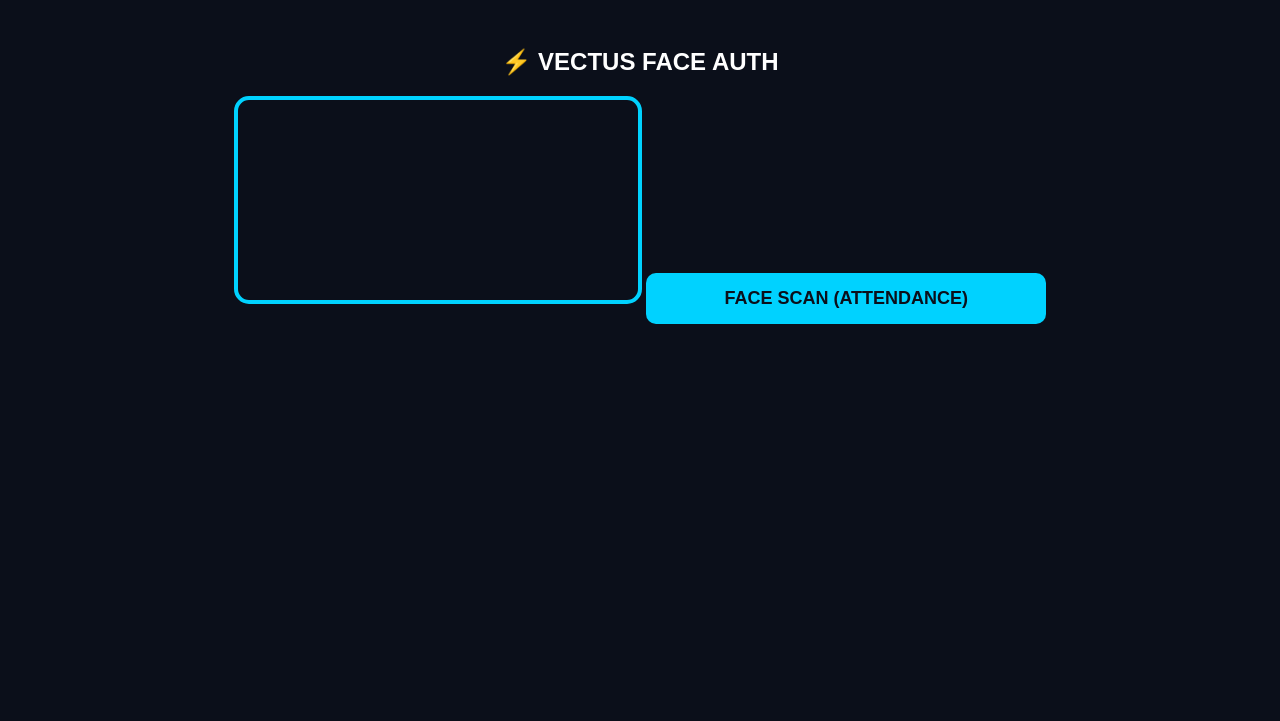
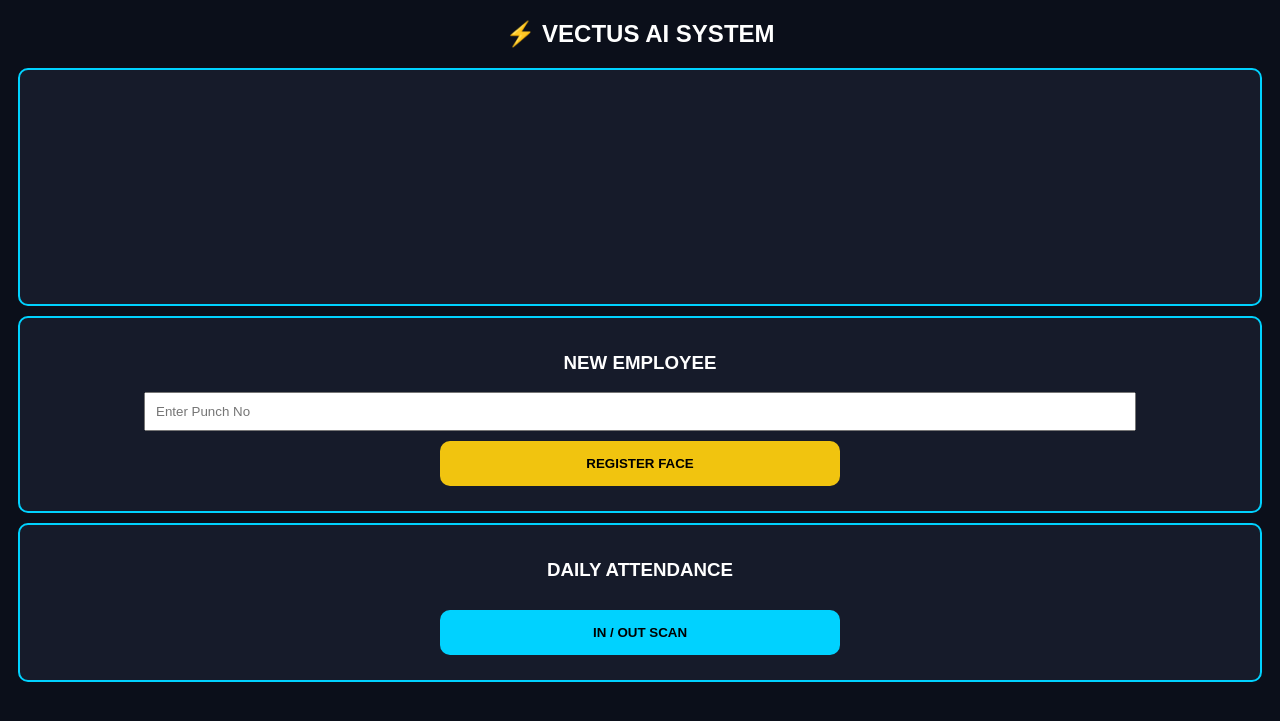
Before and after one commit to oms91799-gif/FACE-ATTENDENCE-SYSTEM-ONLINE-, a Flask app: page / in a window 1280 px wide. Shown: the top 721 px of the page. Run offline with Flask 3, Linux system fonts and the light colour scheme.

Commit message:
Update index.html

```diff
--- a/templates/index.html
+++ b/templates/index.html
@@ -1,55 +1,69 @@
 <!DOCTYPE html>
-<html lang="en">
+<html>
 <head>
     <meta name="viewport" content="width=device-width, initial-scale=1.0">
-    <title>VECTUS AI AUTH</title>
+    <title>Vectus AI Attendance</title>
     <style>
-        body { font-family: sans-serif; background: #0b0f1a; color: white; text-align: center; padding: 20px; }
-        #video { width: 100%; max-width: 400px; border: 4px solid #00d2ff; border-radius: 15px; }
-        button { background: #00d2ff; color: #0b0f1a; padding: 15px 30px; border: none; border-radius: 10px; font-weight: bold; font-size: 18px; margin-top: 20px; width: 100%; max-width: 400px; cursor: pointer; }
-        #res { margin-top: 20px; padding: 15px; border-radius: 10px; font-weight: bold; display: none; }
+        body { font-family: sans-serif; background: #0b0f1a; color: white; text-align: center; }
+        .box { border: 2px solid #00d2ff; border-radius: 10px; margin: 10px; padding: 15px; background: #161b2a; }
+        video { width: 100%; max-width: 400px; border-radius: 10px; }
+        button { width: 100%; max-width: 400px; padding: 15px; margin: 10px 0; border: none; border-radius: 10px; font-weight: bold; cursor: pointer; }
+        .btn-reg { background: #f1c40f; }
+        .btn-att { background: #00d2ff; }
     </style>
 </head>
 <body onload="startCam()">
-    <h2>⚡ VECTUS FACE AUTH</h2>
-    <video id="video" autoplay playsinline></video>
-    <canvas id="canvas" style="display:none;"></canvas>
-    <button onclick="capture()">FACE SCAN (ATTENDANCE)</button>
-    <div id="res"></div>
+    <h2>⚡ VECTUS AI SYSTEM</h2>
+
+    <div class="box">
+        <video id="video" autoplay playsinline></video>
+        <canvas id="canvas" style="display:none;"></canvas>
+    </div>
+
+    <div class="box">
+        <h3>NEW EMPLOYEE</h3>
+        <input type="number" id="punch_no" placeholder="Enter Punch No" style="padding:10px; width:80%;">
+        <button class="btn-reg" onclick="register()">REGISTER FACE</button>
+    </div>
+
+    <div class="box">
+        <h3>DAILY ATTENDANCE</h3>
+        <button class="btn-att" onclick="markAttendance()">IN / OUT SCAN</button>
+    </div>
+
+    <div id="status" style="margin:20px; font-weight:bold;"></div>
 
     <script>
-        const video = document.getElementById('video');
+        let lat, lng;
+        navigator.geolocation.getCurrentPosition(p => { lat = p.coords.latitude; lng = p.coords.longitude; });
+
         async function startCam() {
             const stream = await navigator.mediaDevices.getUserMedia({ video: { facingMode: "user" } });
-            video.srcObject = stream;
+            document.getElementById('video').srcObject = stream;
         }
 
         async function capture() {
             const canvas = document.getElementById('canvas');
-            const resBox = document.getElementById('res');
-            resBox.style.display = "block";
-            resBox.innerHTML = "Processing... ⏳";
-            resBox.style.background = "#34495e";
+            const video = document.getElementById('video');
+            canvas.width = video.videoWidth; canvas.height = video.videoHeight;
+            canvas.getContext('2d').drawImage(video, 0, 0);
+            return canvas.toDataURL('image/jpeg');
+        }
 
-            canvas.width = video.videoWidth;
-            canvas.height = video.videoHeight;
-            canvas.getContext('2d').drawImage(video, 0, 0);
-            const imgData = canvas.toDataURL('image/jpeg');
+        async function register() {
+            const pno = document.getElementById('punch_no').value;
+            if(!pno) return alert("ID dalo!");
+            const img = await capture();
+            const res = await fetch('/register', { method: 'POST', headers: {'Content-Type': 'application/json'}, body: JSON.stringify({image: img, punch_no: pno}) });
+            alert("Registered! ✅");
+        }
 
-            const resp = await fetch('/scan', {
-                method: 'POST',
-                headers: {'Content-Type': 'application/json'},
-                body: JSON.stringify({image: imgData})
-            });
-            const result = await resp.json();
-
-            if(result.status === 'Success') {
-                resBox.innerHTML = "✅ ATTENDANCE MARKED: ID " + result.id;
-                resBox.style.background = "#10b981";
-            } else {
-                resBox.innerHTML = "❌ ERROR: " + result.msg;
-                resBox.style.background = "#ff4757";
-            }
+        async function markAttendance() {
+            const img = await capture();
+            document.getElementById('status').innerText = "Scanning... ⏳";
+            const res = await fetch('/scan', { method: 'POST', headers: {'Content-Type': 'application/json'}, body: JSON.stringify({image: img, lat: lat, lng: lng}) });
+            const data = await res.json();
+            document.getElementById('status').innerText = data.status === 'Success' ? `✅ ${data.type} Marked: ID ${data.id}` : "❌ Error!";
         }
     </script>
 </body>
```
